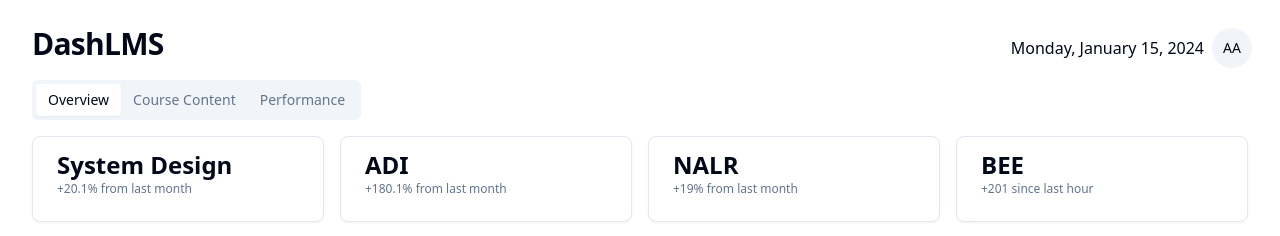
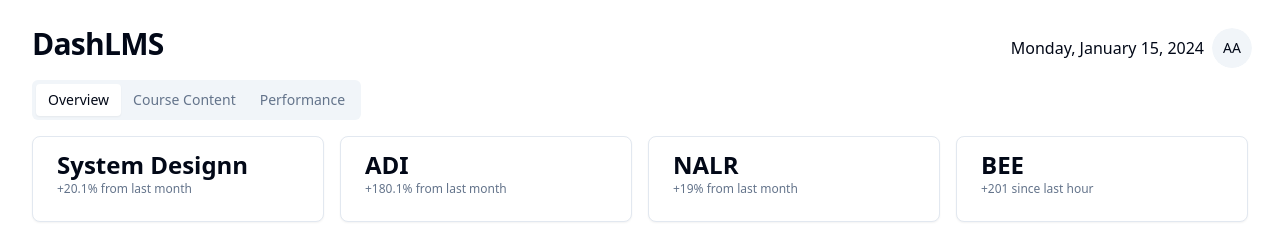
Before and after one commit to abhay-ag/fee-next, a Next.js app: page /u in a window 1280 px wide. Shown: the top 236 px of the page. Built offline with nearby package versions, Linux system fonts and the light colour scheme.

Commit message:
Design modification in the home page

```diff
--- a/app/u/page.tsx
+++ b/app/u/page.tsx
@@ -57,7 +57,7 @@ export default function DashboardPage() {
                 </CardHeader> */}
                                 <CardContent className="pt-3">
                                     <div className="text-2xl font-bold">
-                                        System Design
+                                        System Designn
                                     </div>
                                     <p className="text-xs text-muted-foreground">
                                         +20.1% from last month
```
